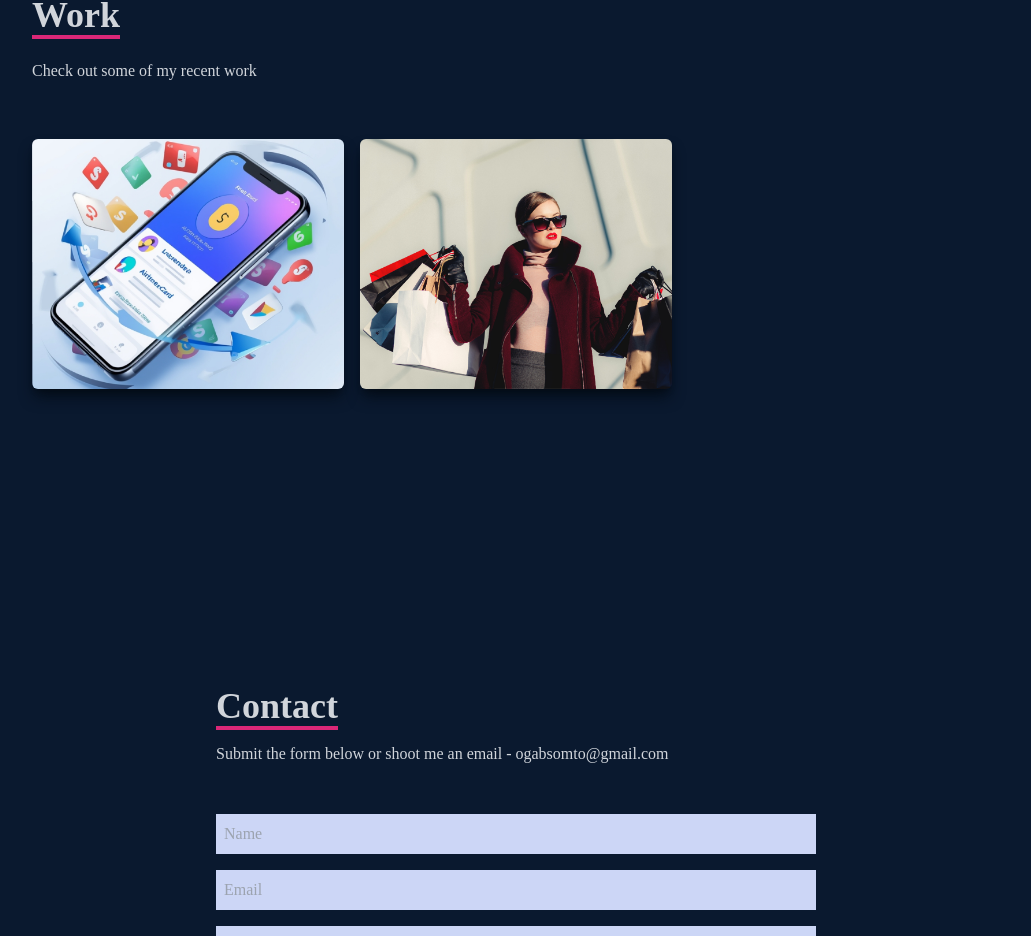
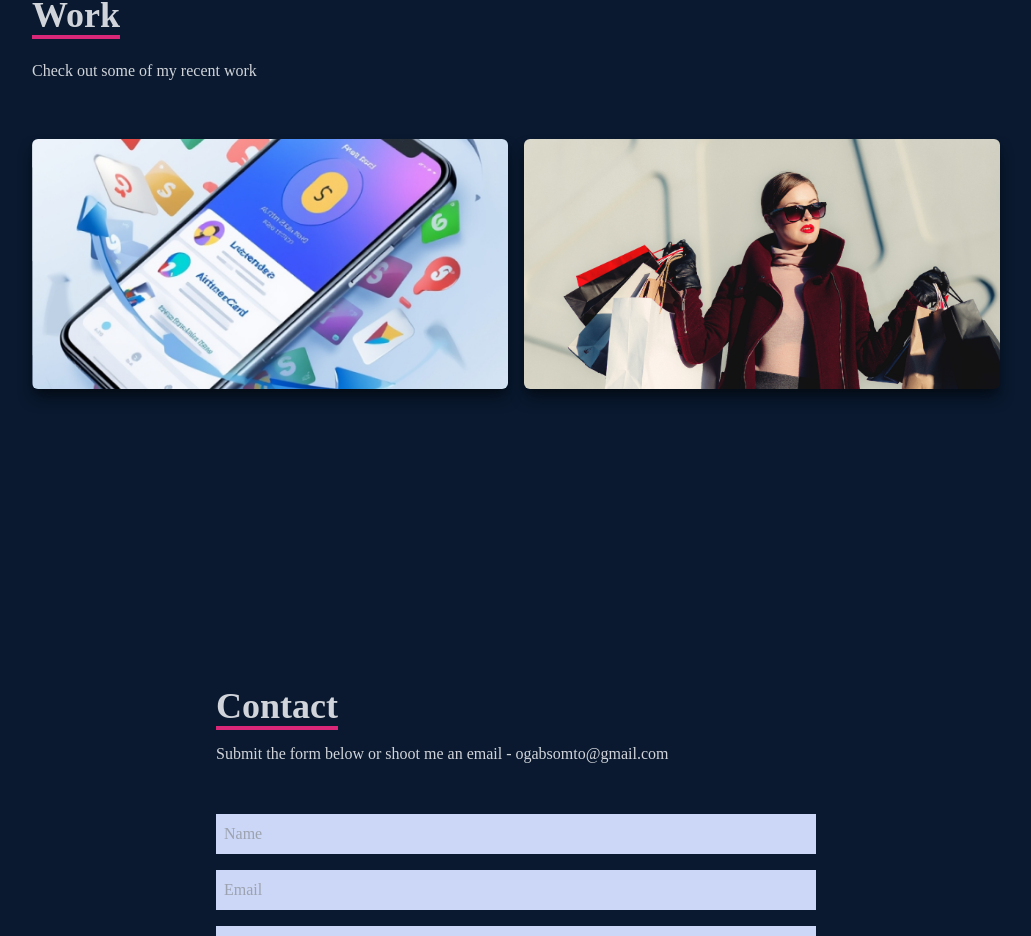
Before and after one commit to ogabz-byte/my-portfolio, a React (Create React App) app: page / in a window 1280 px wide. Shown: the part 2608-3544 px from the top of the page, without its empty margins (124-1155 px from the left). Built offline with nearby package versions, Linux system fonts and the light colour scheme.

Commit message:
Update Work.jsx

```diff
--- a/src/component/Work.jsx
+++ b/src/component/Work.jsx
@@ -17,7 +17,7 @@
         </div>
 
         {/* container for projects */}
-        <div className="grid sm:grid-cols-2 md:grid-cols-3 gap-4">
+        <div className="grid sm:grid-cols-2 md:grid-cols-2 gap-4">
           {/* Gird Item */}
           {project.map((item, index) => (
             <div
```
